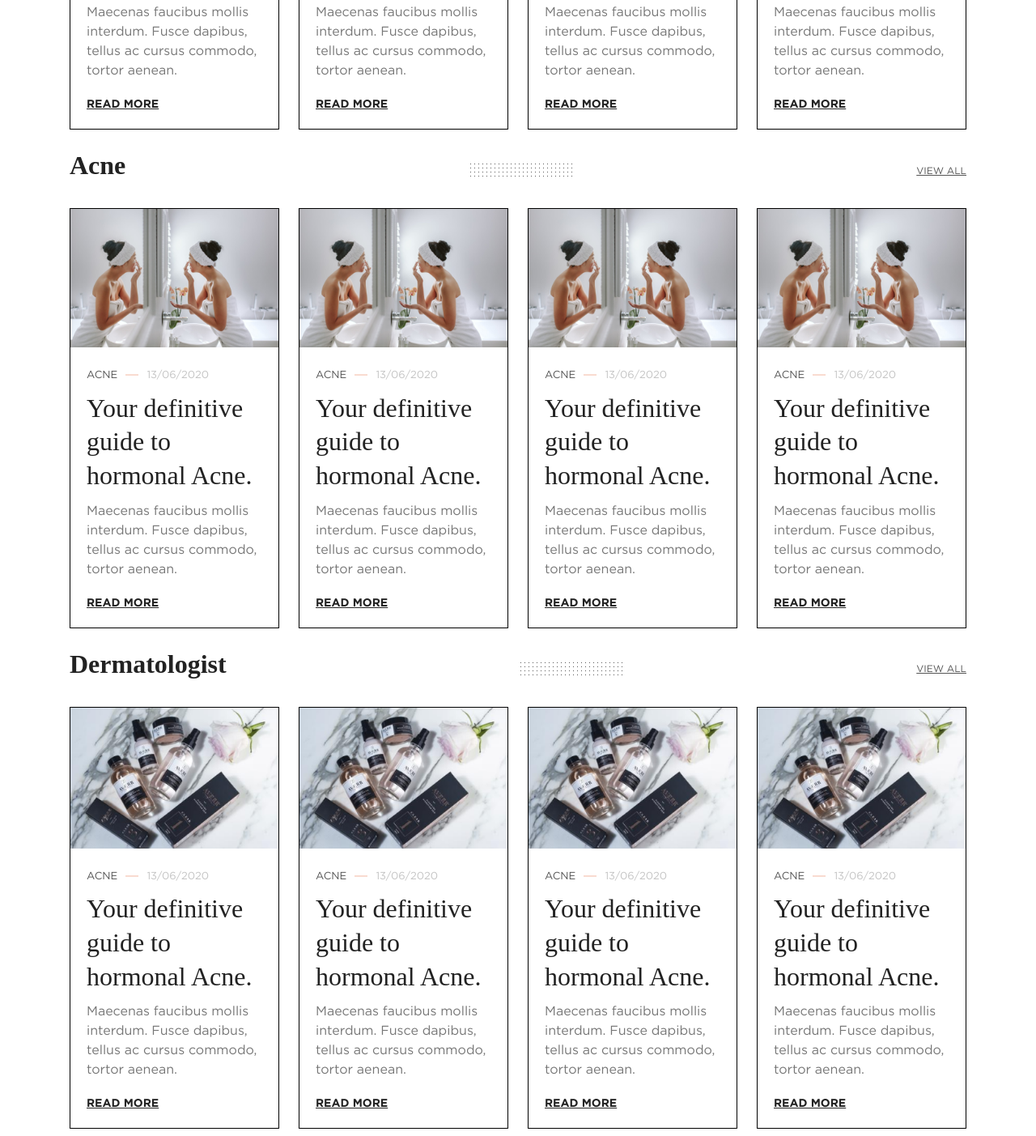
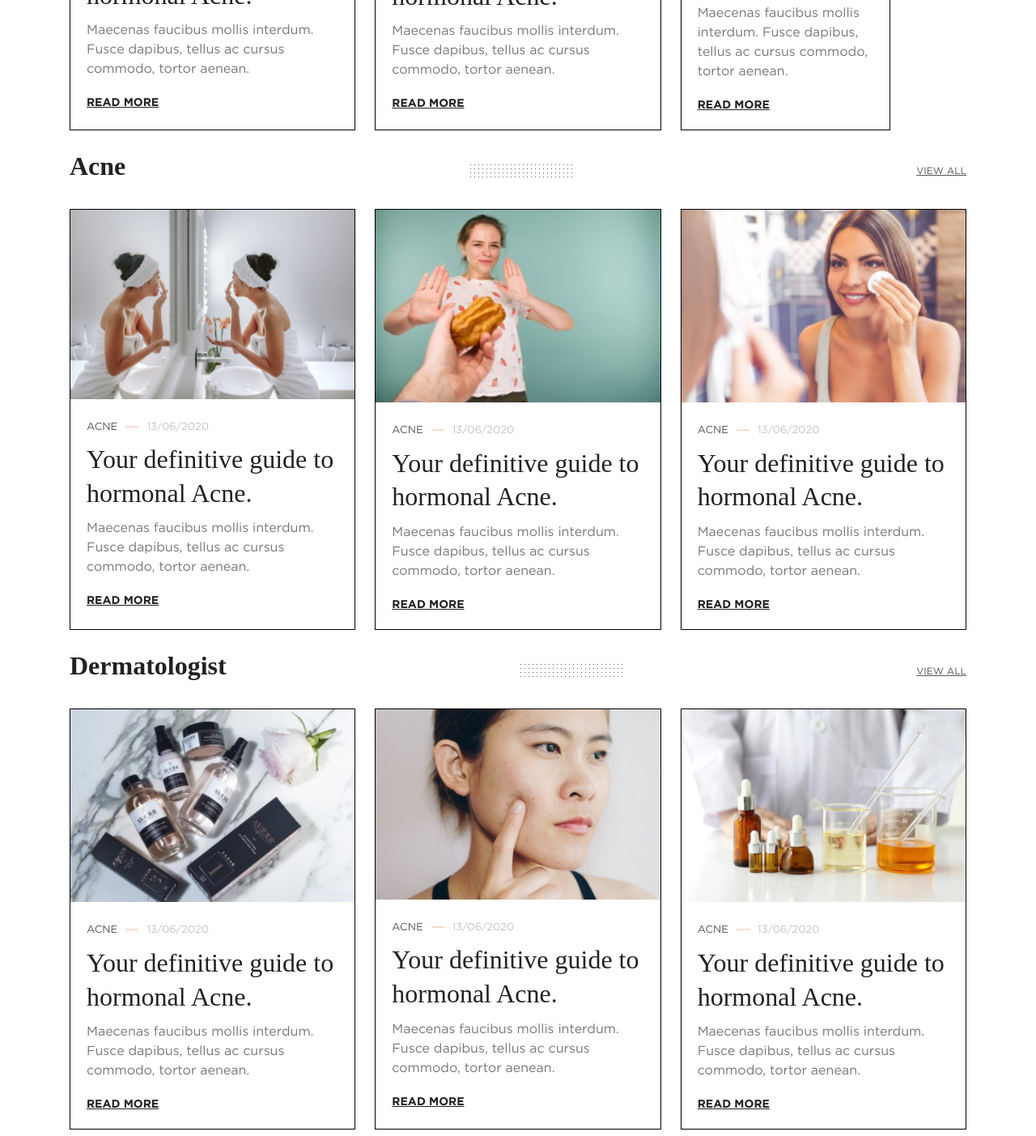
Before and after one commit to codejasbrar/averraglow, a plain HTML site: page index.html in a window 1280 px wide. Shown: the part 1208-2611 px from the top of the page at 81% size. Drawn offline with nearby package versions, Linux system fonts and the light colour scheme.

Commit message:
new changes

```diff
--- a/index.html
+++ b/index.html
@@ -104,7 +104,7 @@
                     <div class="col-md-3 my-2">
                         <div class="h-100 bordered-card">
                             <div class="sqaure-image">
-                                <img src="square-image.png" alt="Image">
+                                <img src="123.png" alt="Image">
                             </div>
                             <div class="mycard-details">
                                 <div class="acne-tags">
@@ -137,7 +137,7 @@
                     <div class="col-md-3 my-2">
                         <div class="h-100 bordered-card">
                             <div class="sqaure-image">
-                                <img src="square-image.png" alt="Image">
+                                <img src="124.png" alt="Image">
                             </div>
                             <div class="mycard-details">
                                 <div class="acne-tags">
@@ -292,7 +292,7 @@
                             </div>
                         </div>
                     </div>
-                    <div class="col-md-3 my-2">
+                    <div class="col-md-4 my-2">
                         <div class="h-100 bordered-card">
                             <div class="sqaure-image">
                                 <img src="skincare.png" alt="Image">
@@ -325,10 +325,10 @@
                             </div>
                         </div>
                     </div>
-                    <div class="col-md-3 my-2">
+                    <div class="col-md-4 my-2">
                         <div class="h-100 bordered-card">
                             <div class="sqaure-image">
-                                <img src="skincare.png" alt="Image">
+                                <img src="125.png" alt="Image">
                             </div>
                             <div class="mycard-details">
                                 <div class="acne-tags">
@@ -361,40 +361,7 @@
                     <div class="col-md-3 my-2">
                         <div class="h-100 bordered-card">
                             <div class="sqaure-image">
-                                <img src="skincare.png" alt="Image">
-                            </div>
-                            <div class="mycard-details">
-                                <div class="acne-tags">
-                                    <span class="acne-text">
-                                        Acne
-                                    </span>
-                                    <span class="acne-separator">
-                                        <svg width="16" height="2" viewBox="0 0 16 2" fill="none" xmlns="http://www.w3.org/2000/svg">
-                                            <rect width="16" height="2" fill="#F9DBD0"/>
-                                        </svg>
-                                    </span>
-                                    <span class="acne-date">
-                                        13/06/2020
-                                    </span>
-                                </div>
-                                <h3 class="definite-title">
-                                    Your definitive guide to hormonal Acne.
-                                </h3>
-                                <p class="definite-desc">
-                                    Maecenas faucibus mollis interdum. Fusce dapibus, tellus ac cursus commodo, tortor aenean.
-                                </p>
-                                <div class="definite-links">
-                                    <a href="#" class="read-more-text">
-                                        Read More
-                                    </a>
-                                </div>
-                            </div>
-                        </div>
-                    </div>
-                    <div class="col-md-3 my-2">
-                        <div class="h-100 bordered-card">
-                            <div class="sqaure-image">
-                                <img src="skincare.png" alt="Image">
+                                <img src="126.png" alt="Image">
                             </div>
                             <div class="mycard-details">
                                 <div class="acne-tags">
@@ -544,7 +511,7 @@
                             </div>
                         </div>
                     </div>
-                    <div class="col-md-3 my-2">
+                    <div class="col-md-4 my-2">
                         <div class="h-100 bordered-card">
                             <div class="sqaure-image">
                                 <img src="acne.png" alt="Image">
@@ -577,10 +544,10 @@
                             </div>
                         </div>
                     </div>
-                    <div class="col-md-3 my-2">
+                    <div class="col-md-4 my-2">
                         <div class="h-100 bordered-card">
                             <div class="sqaure-image">
-                                <img src="acne.png" alt="Image">
+                                <img src="127.png" alt="Image">
                             </div>
                             <div class="mycard-details">
                                 <div class="acne-tags">
@@ -610,43 +577,10 @@
                             </div>
                         </div>
                     </div>
-                    <div class="col-md-3 my-2">
+                    <div class="col-md-4 my-2">
                         <div class="h-100 bordered-card">
                             <div class="sqaure-image">
-                                <img src="acne.png" alt="Image">
-                            </div>
-                            <div class="mycard-details">
-                                <div class="acne-tags">
-                                    <span class="acne-text">
-                                        Acne
-                                    </span>
-                                    <span class="acne-separator">
-                                        <svg width="16" height="2" viewBox="0 0 16 2" fill="none" xmlns="http://www.w3.org/2000/svg">
-                                            <rect width="16" height="2" fill="#F9DBD0"/>
-                                        </svg>
-                                    </span>
-                                    <span class="acne-date">
-                                        13/06/2020
-                                    </span>
-                                </div>
-                                <h3 class="definite-title">
-                                    Your definitive guide to hormonal Acne.
-                                </h3>
-                                <p class="definite-desc">
-                                    Maecenas faucibus mollis interdum. Fusce dapibus, tellus ac cursus commodo, tortor aenean.
-                                </p>
-                                <div class="definite-links">
-                                    <a href="#" class="read-more-text">
-                                        Read More
-                                    </a>
-                                </div>
-                            </div>
-                        </div>
-                    </div>
-                    <div class="col-md-3 my-2">
-                        <div class="h-100 bordered-card">
-                            <div class="sqaure-image">
-                                <img src="acne.png" alt="Image">
+                                <img src="128.png" alt="Image">
                             </div>
                             <div class="mycard-details">
                                 <div class="acne-tags">
@@ -796,7 +730,7 @@
                             </div>
                         </div>
                     </div>
-                    <div class="col-md-3 my-2">
+                    <div class="col-md-4 my-2">
                         <div class="h-100 bordered-card">
                             <div class="sqaure-image">
                                 <img src="dermatologist.png" alt="Image">
@@ -829,10 +763,10 @@
                             </div>
                         </div>
                     </div>
-                    <div class="col-md-3 my-2">
+                    <div class="col-md-4 my-2">
                         <div class="h-100 bordered-card">
                             <div class="sqaure-image">
-                                <img src="dermatologist.png" alt="Image">
+                                <img src="129.png" alt="Image">
                             </div>
                             <div class="mycard-details">
                                 <div class="acne-tags">
@@ -862,43 +796,10 @@
                             </div>
                         </div>
                     </div>
-                    <div class="col-md-3 my-2">
+                    <div class="col-md-4 my-2">
                         <div class="h-100 bordered-card">
                             <div class="sqaure-image">
-                                <img src="dermatologist.png" alt="Image">
-                            </div>
-                            <div class="mycard-details">
-                                <div class="acne-tags">
-                                    <span class="acne-text">
-                                        Acne
-                                    </span>
-                                    <span class="acne-separator">
-                                        <svg width="16" height="2" viewBox="0 0 16 2" fill="none" xmlns="http://www.w3.org/2000/svg">
-                                            <rect width="16" height="2" fill="#F9DBD0"/>
-                                        </svg>
-                                    </span>
-                                    <span class="acne-date">
-                                        13/06/2020
-                                    </span>
-                                </div>
-                                <h3 class="definite-title">
-                                    Your definitive guide to hormonal Acne.
-                                </h3>
-                                <p class="definite-desc">
-                                    Maecenas faucibus mollis interdum. Fusce dapibus, tellus ac cursus commodo, tortor aenean.
-                                </p>
-                                <div class="definite-links">
-                                    <a href="#" class="read-more-text">
-                                        Read More
-                                    </a>
-                                </div>
-                            </div>
-                        </div>
-                    </div>
-                    <div class="col-md-3 my-2">
-                        <div class="h-100 bordered-card">
-                            <div class="sqaure-image">
-                                <img src="dermatologist.png" alt="Image">
+                                <img src="130.png" alt="Image">
                             </div>
                             <div class="mycard-details">
                                 <div class="acne-tags">
```
Also changed, not shown: 123.png (added), 124.png (added), 125.png (added), 126.png (added), 127.png (added), 128.png (added), 129.png (added), 130.png (added).
